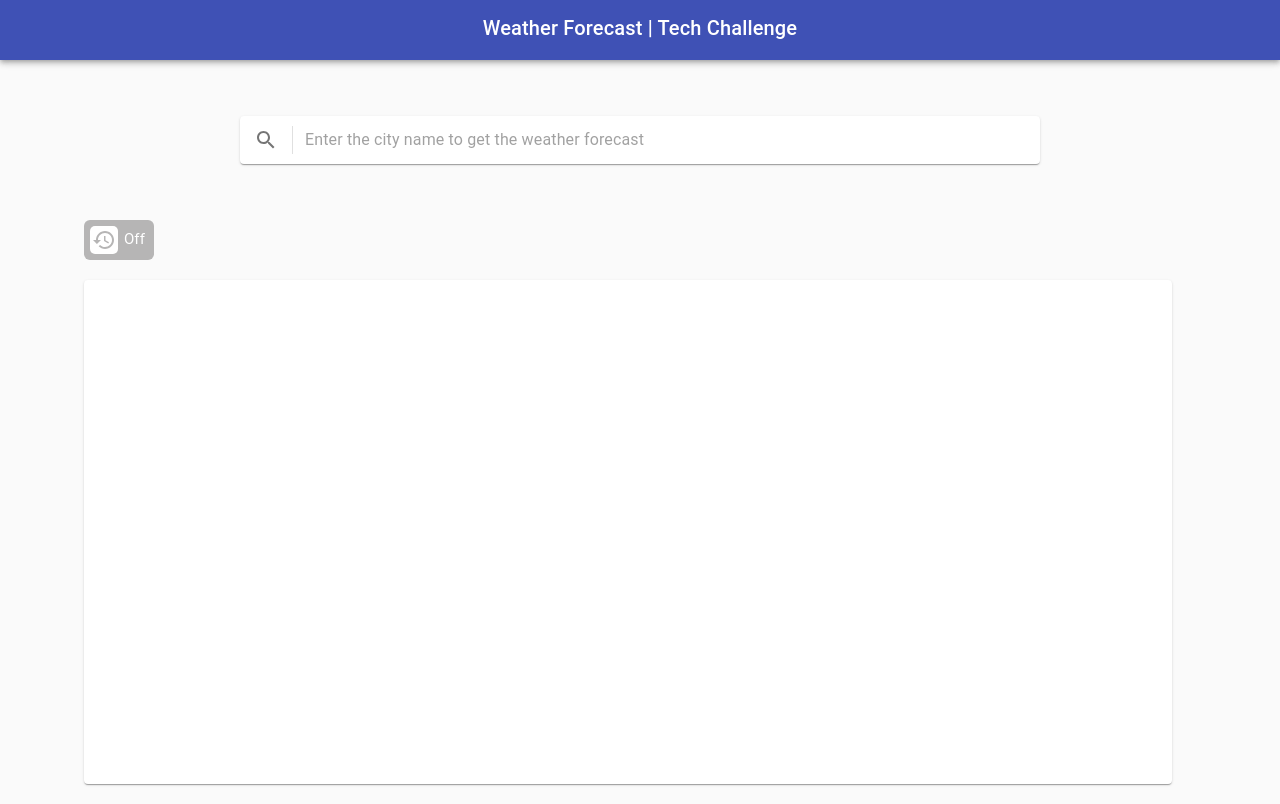
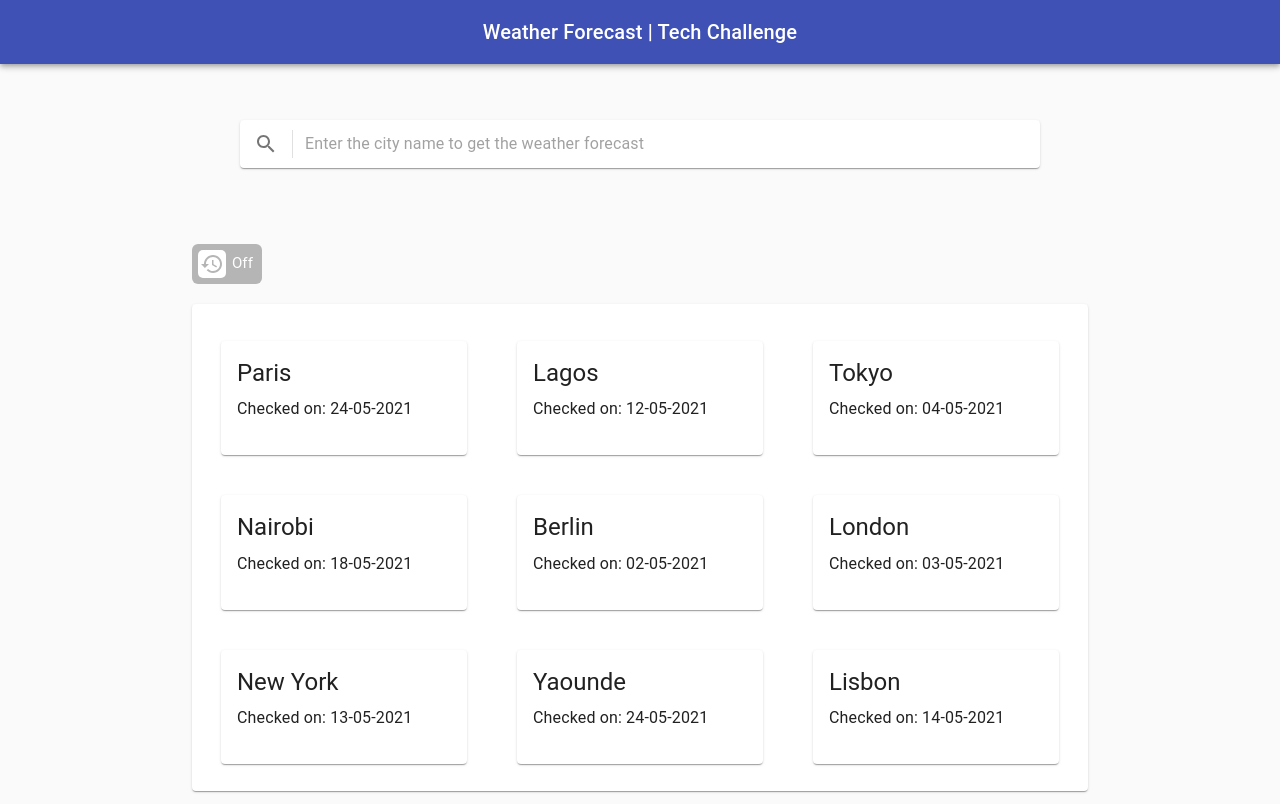
Before and after one commit to Kachielite/weather-forecast, a React (Create React App) app: page / in a window 1280 px wide. Built offline with nearby package versions, Linux system fonts and the light colour scheme.

Commit message:
SearchHistory component made reponsive

```diff
--- a/src/App.css
+++ b/src/App.css
@@ -11,6 +11,5 @@
   align-items: center;
   flex-direction: column;
   text-align: center;
-  height:100vh;
   width:100vw
 }
--- a/src/AppComponents/SearchHistory.js
+++ b/src/AppComponents/SearchHistory.js
@@ -1,7 +1,6 @@
 import React from 'react';
 import Card from '@material-ui/core/Card';
 import CardContent from '@material-ui/core/CardContent';
-import CardMedia from '@material-ui/core/CardMedia';
 import CssBaseline from '@material-ui/core/CssBaseline';
 import Grid from '@material-ui/core/Grid';
 import Typography from '@material-ui/core/Typography';
@@ -15,29 +14,20 @@ import Paper from '@material-ui/core/Paper';
 
 
 const useStyles = makeStyles((theme) => ({
-  container:{
-    display: 'flex',
-    justifyContent: 'center',
-    alignItems: 'center',
-    height: '63vh',
-    width: '85vw',
-    margin: '20px',
 
-  },
   icon: {
     marginRight: theme.spacing(2),
   },
   cardGrid: {
-    paddingTop: theme.spacing(8),
-    paddingBottom: theme.spacing(8),
+    paddingTop: theme.spacing(4),
+    paddingBottom: theme.spacing(4),
   },
   card: {
     height: '100%',
     display: 'flex',
     flexDirection: 'column',
-  },
-  cardMedia: {
-    paddingTop: '56.25%', // 16:9
+    margin: '5px',
+    textAlign:'left'
   },
   cardContent: {
     flexGrow: 1,
@@ -50,7 +40,44 @@ const useStyles = makeStyles((theme) => ({
 export default function SearchHistory() {
   const classes = useStyles();
 
-  const searchHistory = []
+  const searchHistory = [
+    {
+      cityName: 'Paris',
+      checkedOn: '24-05-2021'
+    },
+    {
+      cityName: 'Lagos',
+      checkedOn: '12-05-2021'
+    },
+    {
+      cityName: 'Tokyo',
+      checkedOn: '04-05-2021'
+    },
+    {
+      cityName: 'Nairobi',
+      checkedOn: '18-05-2021'
+    },
+    {
+      cityName: 'Berlin',
+      checkedOn: '02-05-2021'
+    },
+    {
+      cityName: 'London',
+      checkedOn: '03-05-2021'
+    },
+    {
+      cityName: 'New York',
+      checkedOn: '13-05-2021'
+    },
+    {
+      cityName: 'Yaounde',
+      checkedOn: '24-05-2021'
+    },
+    {
+      cityName: 'Lisbon',
+      checkedOn: '14-05-2021'
+    },
+  ]
 
 
   return (
@@ -58,22 +85,18 @@ export default function SearchHistory() {
       <CssBaseline />
       <main>
         <Paper className={classes.container}>
-        <Container className={classes.cardGrid} maxWidth="md">
-          <Grid container spacing={4}>
+        <Container className={classes.cardGrid} >
+          <Grid container spacing={5}>
             {searchHistory.map((card) => {
               return(
               <Grid item key={card.id} xs={12} sm={6} md={4}>
                 <Card className={classes.card}>
-                  <CardMedia
-                    className={classes.cardMedia}
-                    title={card.title}
-                  />
                   <CardContent className={classes.cardContent}>
                     <Typography gutterBottom variant="h5" component="h2">
-                        {card.title}
+                        {card.cityName}
                     </Typography>
                     <Typography>
-                        {card.overview.slice(0,200)}...
+                        Checked on: {card.checkedOn}
                     </Typography>
                   </CardContent>
                 </Card>
--- a/src/PageComponent/homepage.css
+++ b/src/PageComponent/homepage.css
@@ -2,8 +2,7 @@
     display: flex;
     flex-direction: column;
     text-align: center;
-    height:100vh;
-    width:90vw;
+    width:70vw;
   }
 
   .search-div{
@@ -19,15 +18,5 @@
     justify-content: flex-start;
     align-items: center;
     height: 5vh;
-    margin-left: 20px;
+    margin: 20px 0;
   }
-
-  .searchHistory-div{
-    display: flex;
-    justify-content: center;
-    align-items: center;
-    height: 63vh;
-    width: 85vw;
-    margin: 20px;
-    /* border: 2px solid #B6B5B5; */
-  }
```
